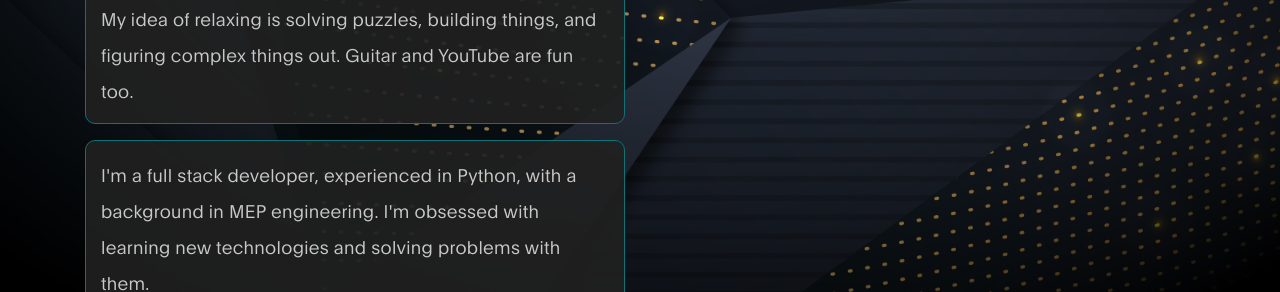
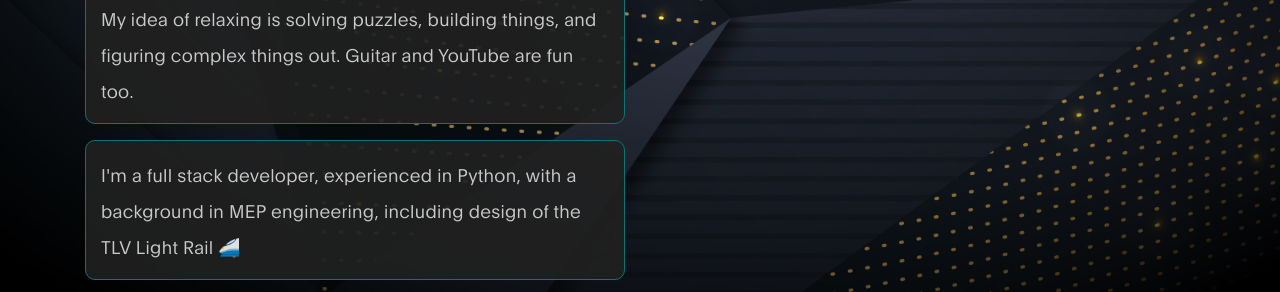
Before and after one commit to akivabuckman/portfolio, a website: page index.html in a window 1280 px wide. Shown: the part 508-800 px from the top of the page. Drawn offline with Linux system fonts and the light colour scheme.

Commit message:
intro edited

```diff
--- a/index.html
+++ b/index.html
@@ -103,7 +103,7 @@
                 <div  class="col-lg-6 col-md-6 col-12">
                   <h2>About Me</h2>
                   <p class="paraBg">My idea of relaxing is solving puzzles, building things, and figuring complex things out. Guitar and YouTube are fun too.</p>
-                  <p class="paraBg">I'm a full stack developer, experienced in Python, with a background in MEP engineering. I'm obsessed with learning new technologies and solving problems with them.</p>
+                  <p class="paraBg">I'm a full stack developer, experienced in Python, with a background in MEP engineering, including design of the TLV Light Rail 🚄</p>
                     <p class="paraBg">After years of solving problems and puzzles as an engineer I am seeking an opportunity to do the same in the world of full stack development.</p>
                     <p class="paraBg">I grew up in the USA and have been in Israel for over a decade, so both my English and Hebrew language skills are almost as good as my JavaScript and Python language skills 😉</p>
 
```
